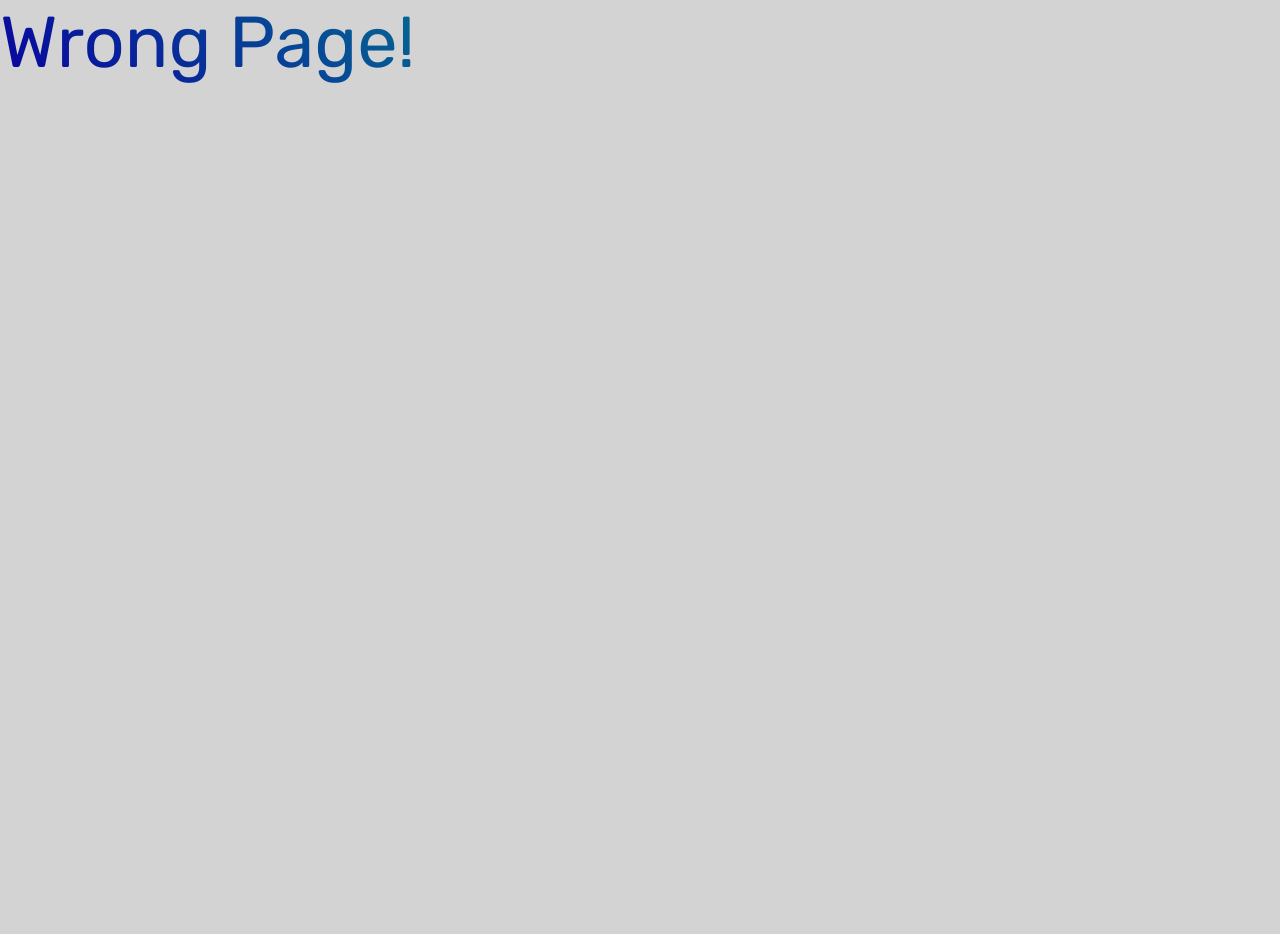
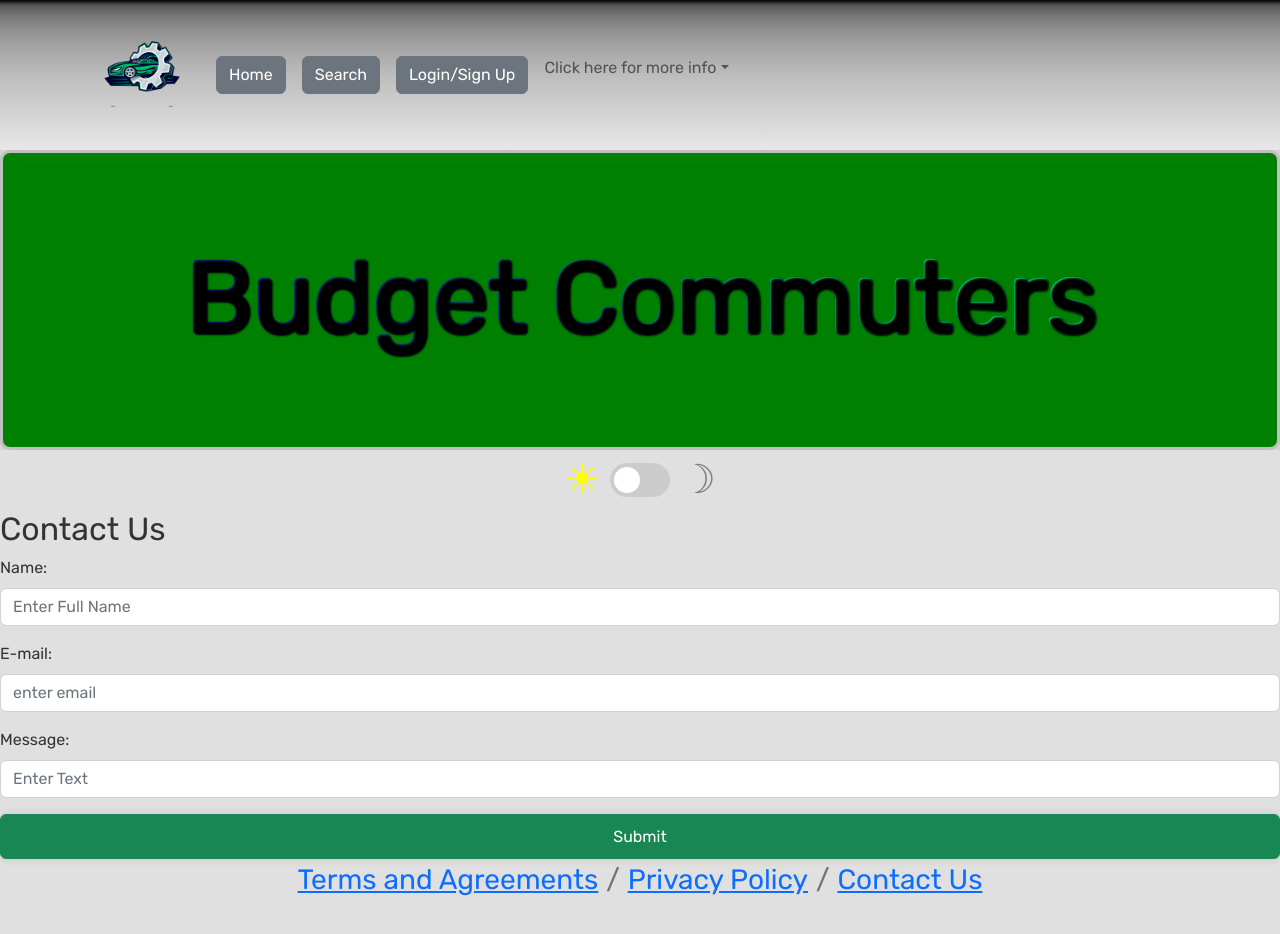
Before and after one commit to kathylopez97/Budget-Commuter, a React (Vite) app in the folder client/: page /contactus in a window 1280 px wide. Before the commit this address had no page. Shown: the top 934 px of the page. Before the commit the page ends 800 px from the top, so only its background shows below. Built offline with nearby package versions, Linux system fonts and the light colour scheme.

Commit message:
rough draft

```diff
--- /dev/null
+++ b/client/src/components/ContactUs/index.jsx
@@ -0,0 +1,48 @@
+import React from 'react'
+import Button from 'react-bootstrap/Button';
+import Form from 'react-bootstrap/Form';
+
+
+function ContactUs() {
+
+    const handleSubmit = (event) => {
+        event.preventDefault();
+        console.log("clock!!!!!!!!!")
+        alert("Message Received!")
+    }
+    return (
+        <>
+            <h2>Contact Us</h2>
+            <Form>
+                <Form.Group className="mb-3" controlId="formBasicEmail">
+                    <Form.Label>Name: </Form.Label>
+                    <Form.Control type="name" placeholder="Enter Full Name" />
+                    {/* <Form.Text className="text-muted">
+          We'll never share your email with anyone else.
+        </Form.Text> */}
+                </Form.Group>
+
+                <Form.Group className="mb-3" controlId="formBasicPassword">
+                    <Form.Label>E-mail: </Form.Label>
+                    <Form.Control type="email" placeholder="enter email" />
+                </Form.Group>
+
+                <Form.Group className="mb-3" controlId="formBasicPassword">
+                    <Form.Label>Message: </Form.Label>
+                    <Form.Control type="text" placeholder="Enter Text" />
+                </Form.Group>
+                {/* <Form.Group className="mb-3" controlId="formBasicCheckbox">
+        <Form.Check type="checkbox" label="Check me out" />
+      </Form.Group> */}
+                <Button onClick={handleSubmit} variant="success" type="submit">
+                    Submit
+                </Button>
+            </Form>
+        </>
+    );
+
+}
+
+
+
+export default ContactUs;
--- a/client/src/components/NavBar/index.jsx
+++ b/client/src/components/NavBar/index.jsx
@@ -31,7 +31,9 @@ const AppNavbar = () => {
             <Nav className="me-auto">
               <Nav.Link href="/">
                 <button type="button" class="btn btn-secondary">
-                Home</button></Nav.Link>
+                  Home</button>
+
+              </Nav.Link>
 
               <Nav.Link href="/results">
                 <button type="button" class="btn btn-secondary">
@@ -91,13 +93,13 @@ const AppNavbar = () => {
                 </Tab.Container>
               </Modal>
 
-              <NavDropdown  title="Click here for more info" id="dark-nav-dropdown">
-                <NavDropdown.Item href="#action/3.2">
+              <NavDropdown title="Click here for more info" id="dark-nav-dropdown">
+                <NavDropdown.Item href="/termsandagreement">
                   Terms And Agreements
                 </NavDropdown.Item>
-                <NavDropdown.Item href="#action/3.3">Privacy Policy</NavDropdown.Item>
+                <NavDropdown.Item href="/privacypolicy">Privacy Policy</NavDropdown.Item>
                 <NavDropdown.Divider />
-                <NavDropdown.Item href="#action/3.4">
+                <NavDropdown.Item href="/contactus">
                   Contact us
                 </NavDropdown.Item>
               </NavDropdown>
--- a/client/src/components/PostVehicle/index.jsx
+++ b/client/src/components/PostVehicle/index.jsx
@@ -1,7 +1,8 @@
 import { useState, useEffect } from 'react';
 import { useMutation } from '@apollo/client';
-import { Form, Button, Alert } from 'react-bootstrap';
+import { Form, Button, Alert, Modal } from 'react-bootstrap';
 import { POST_VEHICLE } from '../../utils/mutations';
+
 import Auth from '../../utils/auth';
 const VehiclePost = () => {
     const [postVehicle] = useMutation(POST_VEHICLE);
--- /dev/null
+++ b/client/src/components/PrivacyPolicy/index.jsx
@@ -0,0 +1,14 @@
+import React from 'react'
+
+function PrivacyPolicy (){
+    return(
+        <>
+        <h1>Privacy Policy</h1>
+        <p>Lorem ipsum dolor sit amet consectetur adipisicing elit. Sapiente molestias quaerat sit at possimus in alias reiciendis, eius similique quas dicta inventore neque voluptatum nesciunt ducimus ratione, illo suscipit libero.</p>
+        </>
+    )
+}
+
+
+
+export default PrivacyPolicy;
--- /dev/null
+++ b/client/src/components/TermsandAgreements/index.jsx
@@ -0,0 +1,14 @@
+import React from 'react'
+
+function TermsandAgreements (){
+    return(
+        <>
+        <h1>Terms and Agreement</h1>
+        <p>Lorem ipsum dolor sit amet consectetur adipisicing elit. Sapiente molestias quaerat sit at possimus in alias reiciendis, eius similique quas dicta inventore neque voluptatum nesciunt ducimus ratione, illo suscipit libero.</p>
+        </>
+    )
+}
+
+
+
+export default TermsandAgreements;
--- a/client/src/main.jsx
+++ b/client/src/main.jsx
@@ -4,11 +4,12 @@ import { createBrowserRouter, RouterProvider } from 'react-router-dom'
 import HomePage from './components/Homepage'
 import 'bootstrap/dist/css/bootstrap.min.css'
 import { Outlet } from 'react-router-dom'
-import ResultsPage from './components/ResultsPage'
-import Profile from './components/Profile'
-import LastSearched from './components/HompageLastSearched'
-
-
+import ResultsPage from './components/ResultsPage';
+import Profile from './components/Profile';
+import LastSearched from './components/HompageLastSearched';
+import TermsandAgreements from './components/TermsandAgreements';
+import PrivacyPolicy from './components/PrivacyPolicy';
+import ContactUs from './components/ContactUs';
 import App from './App.jsx'
 // import FavoriteVehicles from './pages/FavoritedVehicles'
 // import GetSingleVehicle from './pages/GetSingleVehicle'
@@ -37,6 +38,18 @@ const router = createBrowserRouter([
             {
                 path: '/favorites',
                 element: <LastSearched/>
+            },
+            {
+                path: '/termsandagreement',
+                element: <TermsandAgreements />
+            },
+            {
+                path: '/privacypolicy',
+                element: <PrivacyPolicy/>
+            },
+            {
+                path: '/contactus',
+                element: <ContactUs/>
             }
         ]
     }
@@ -45,10 +58,10 @@ const router = createBrowserRouter([
 ReactDOM.createRoot(document.getElementById('root')).render(
     <RouterProvider router={router} />
 )
-const rootElement = document.getElementById("root");
-ReactDOM.render(
-  <React.StrictMode>
-    <App />
-  </React.StrictMode>,
-  rootElement
-);
+// const rootElement = document.getElementById("root");
+// ReactDOM.render(
+//   <React.StrictMode>
+//     <App />
+//   </React.StrictMode>,
+//   rootElement
+// );
```
Also changed, not shown: 2 other files (tests, documents, lock files or other folders). Lines whose indentation alone changed are shown as unchanged.
